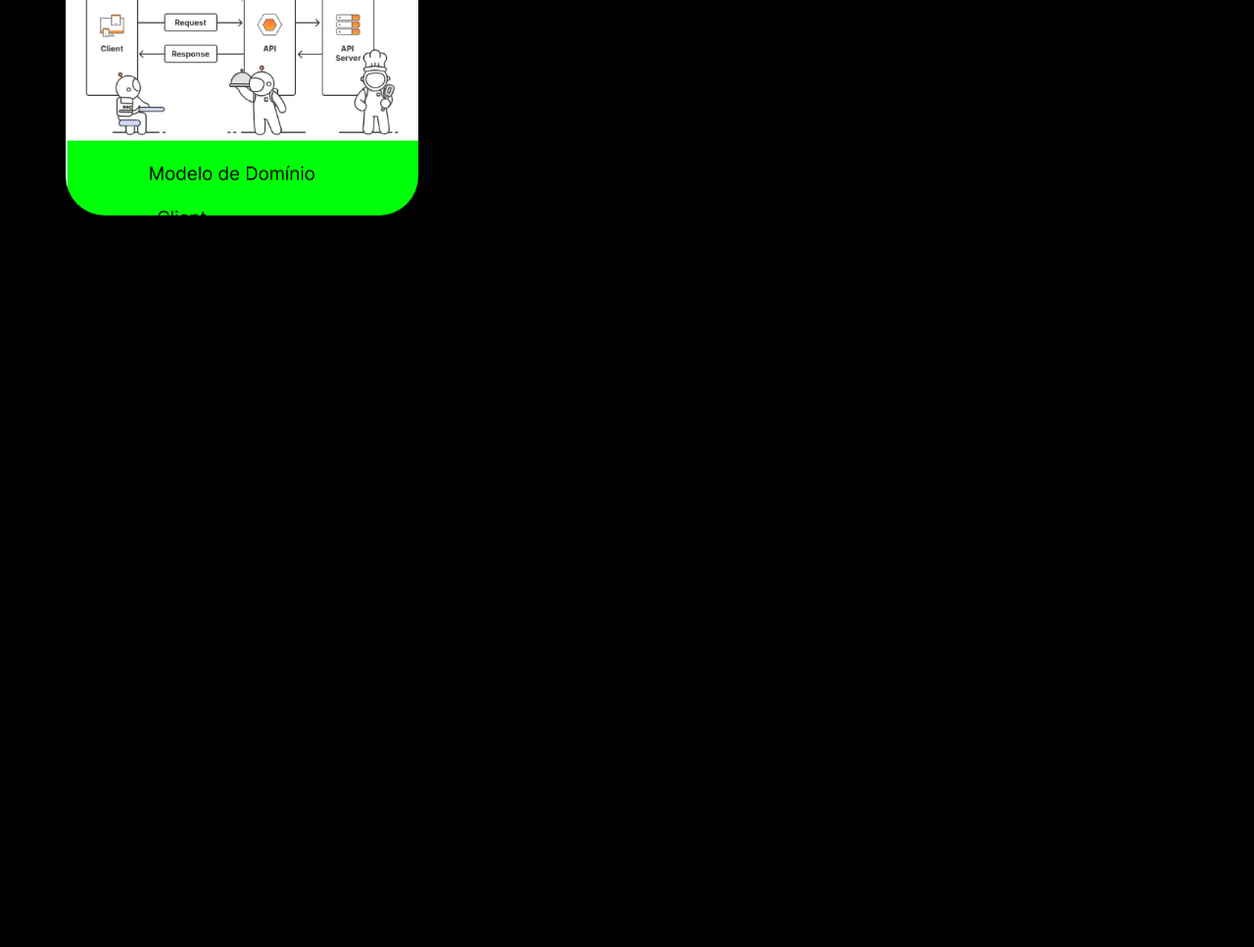
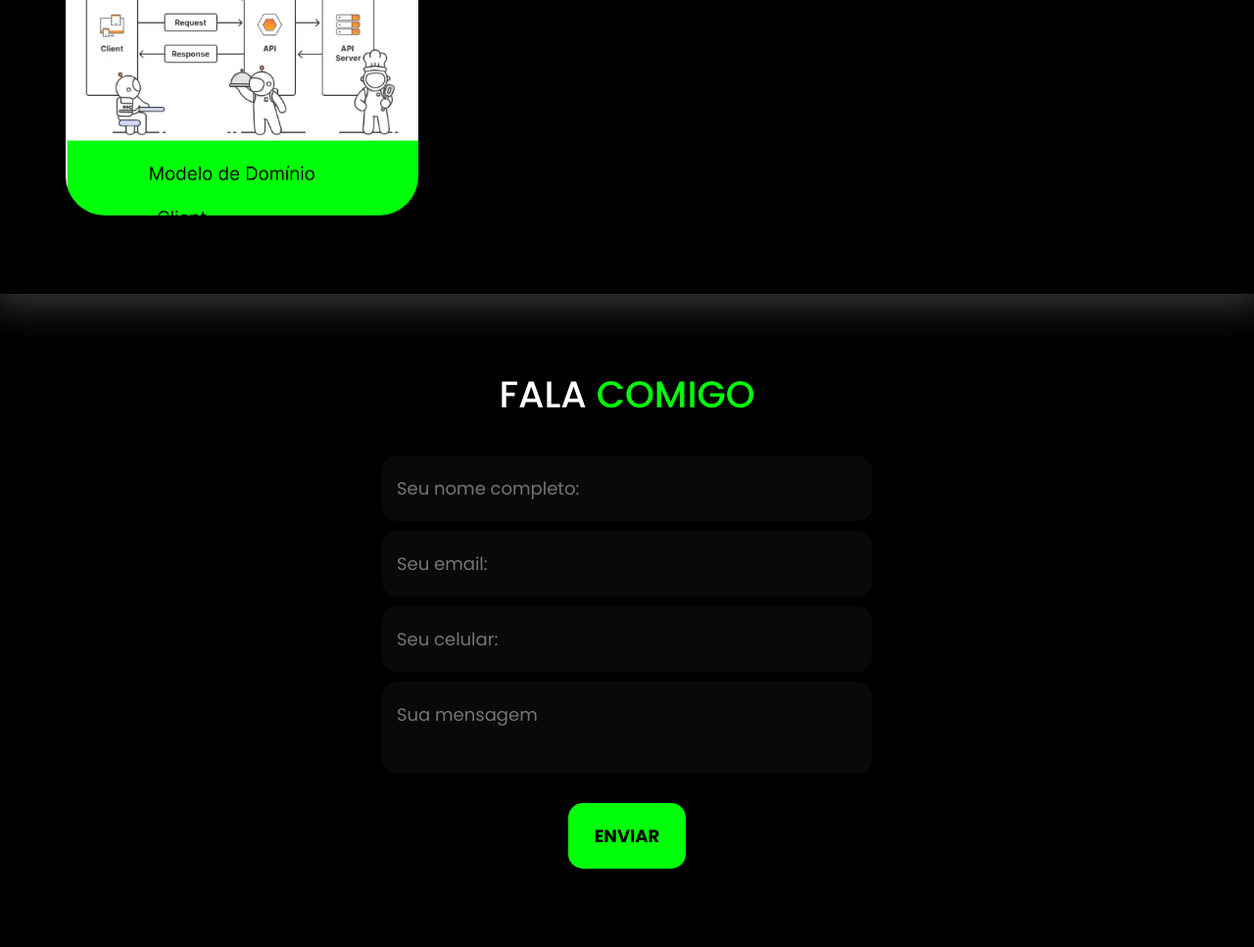
Before and after one commit to LucianoSant006/LucianoSant006.github.io, a plain HTML site: page index.html in a window 1280 px wide. Shown: the part 2153-3120 px from the top of the page at 98% size. Before the commit the page ends 2453 px from the top, so only its background shows below. Drawn offline with nearby package versions, Linux system fonts and the light colour scheme.

Commit message:
fineshed section formulario

```diff
--- a/index.html
+++ b/index.html
@@ -152,6 +152,21 @@ rel="stylesheet">
             </div><!--interface-->
         </section><!--portifolio-->
 
+        <section class="formulario">
+            <div class="interface">
+                <h2 class="titulo">FALA <span>COMIGO</span></h2>
+                <form action="">
+                    <input type="text" name="" id="" placeholder="Seu nome completo:" required>
+                    <input type="text" name="" id="" placeholder="Seu email:" required>
+                    <input type="text" name="" id="" placeholder="Seu celular:">
+                    <textarea name="" id="" placeholder="Sua mensagem" required></textarea>
+                    <div class="btn-enviar"><input type="submit" value="ENVIAR"></div>
+
+                </form>
+
+            </div><!--interface-->
+        </section><!--formulario-->
+
     </main>
 
 </body>
--- a/style.css
+++ b/style.css
@@ -34,7 +34,7 @@ body{
 
 }
 
-button:hover{
+button:hover,form .btn-enviar input:hover{
     box-shadow: 0px 0px 8px #00ff08;
     transform: scale(1.05);
 }
@@ -322,3 +322,49 @@ section.portifolio .flex{
 .overlay:hover{
     opacity: 1;
 }
+/*  ESTILO FORMULARIO */
+
+section.formulario{
+    padding: 80px 4%;
+
+}
+
+form{
+    max-width: 500px;
+    margin: 0 auto;
+    display: flex;
+    justify-content: center;
+    flex-direction: column;
+    gap: 10px;
+    margin-top: 40px;
+}
+
+form input, form textarea{
+    width: 100%;
+    background-color: #44444424;
+    border: 0;
+    outline: 0;
+    padding: 20px 15px;
+    border-radius: 15px;
+    color: #fff;
+    font-size: 18px;
+
+}
+form textarea{
+    resize: none;
+    max-height: 200px;
+}
+
+form .btn-enviar{
+    margin-top: 20px;
+    text-align: center;
+}
+
+form .btn-enviar input{
+    width: 120px;
+    background-color: #00ff08;
+    color: #000;
+    font-weight: 700;
+    cursor: pointer;
+    transition: .2s;
+}
```
